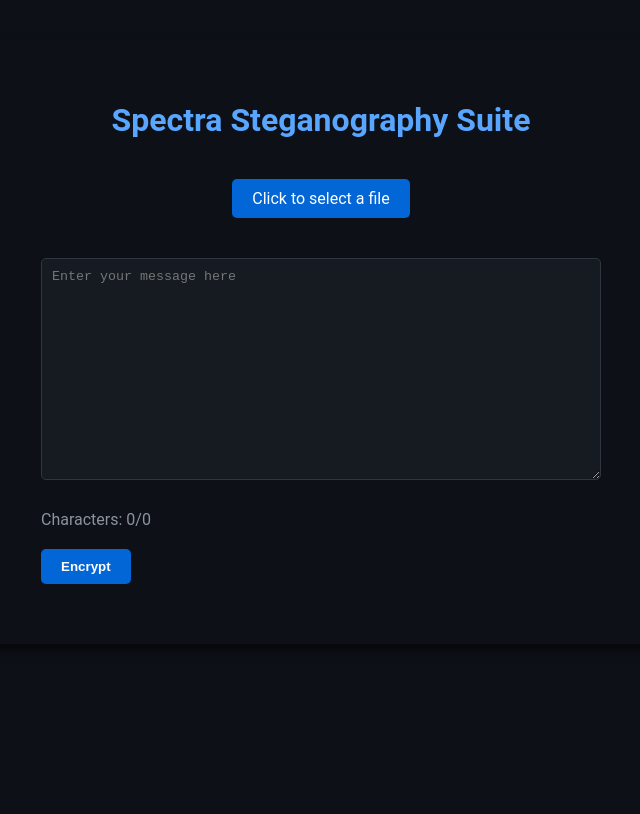
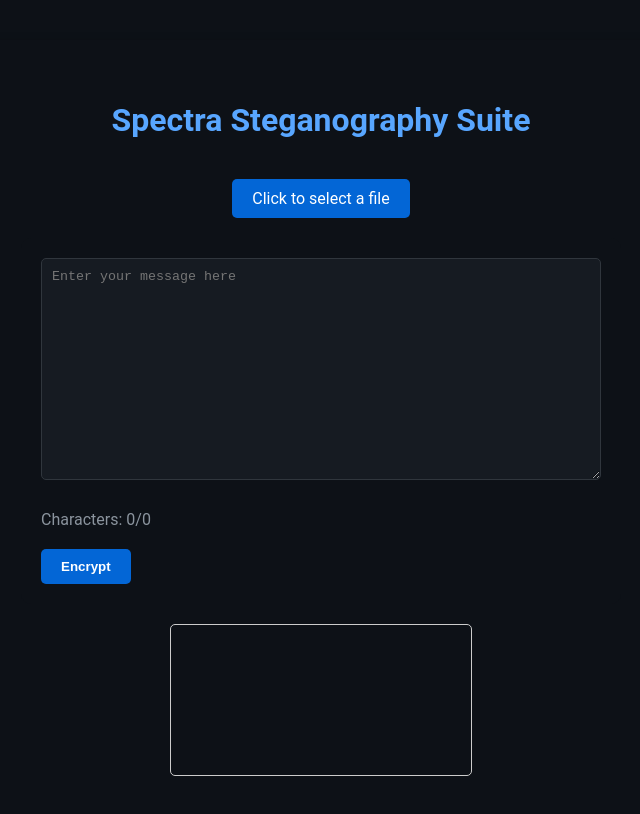
Before and after one commit to Daniel-Santiago-Acosta-1013/Spectra, a React (Vite) app: page / in a window 1280 px wide. Shown: the top 814 px of the page, without its empty margins (319-959 px from the left). Built offline with nearby package versions, Linux system fonts and the light colour scheme; the HTML template or start-up script is replaced by a standard one.

Commit message:
[fix][add] adding graphic animation with d3

```diff
--- a/package.json
+++ b/package.json
@@ -10,6 +10,8 @@
     "preview": "vite preview"
   },
   "dependencies": {
+    "@types/d3": "^7.4.3",
+    "d3": "^7.8.5",
     "react": "^18.2.0",
     "react-dom": "^18.2.0",
     "sass": "^1.69.5",
--- a/src/components/SteganographyForm/SteganographyForm.scss
+++ b/src/components/SteganographyForm/SteganographyForm.scss
@@ -23,3 +23,9 @@
         margin-bottom: 10px;
     }
 }
+
+.steganoVisualizationContainer {
+    display: flex;
+    align-items: center;
+    justify-content: center;
+}
--- a/src/components/SteganographyForm/SteganographyForm.tsx
+++ b/src/components/SteganographyForm/SteganographyForm.tsx
@@ -3,6 +3,7 @@ import Swal from 'sweetalert2';
 import EncryptButton from '../EncryptButton/EncryptButton';
 import DecryptButton from '../DecryptButton/DecryptButton';
 import { encryptMessageInImage, decryptMessageFromImage } from '../../utils/imageSteganography';
+import SteganographyVisualization from '../SteganographyVisualization/SteganographyVisualization';
 import './SteganographyForm.scss';
 
 function SteganographyForm({ file, fileType, capacity, isPotentialStego }: { file: File | null, fileType: string, capacity: number, isPotentialStego: boolean }) {
@@ -65,6 +66,7 @@ function SteganographyForm({ file, fileType, capacity, isPotentialStego }: { fil
   };
 
   return (
+    <>
       <div className="SteganographyForm">
         <textarea
           value={message}
@@ -76,6 +78,10 @@ function SteganographyForm({ file, fileType, capacity, isPotentialStego }: { fil
         <EncryptButton onEncrypt={handleEncrypt} />
         {isStegoDetected && <DecryptButton onDecrypt={handleDecrypt} />}
       </div>
+      <div className='steganoVisualizationContainer'>
+        <SteganographyVisualization isStegoDetected={isStegoDetected} />
+      </div>
+    </>
   );
 }
 
--- /dev/null
+++ b/src/components/SteganographyVisualization/SteganographyVisualization.scss
@@ -0,0 +1,11 @@
+.SteganographyVisualization {
+    margin-top: 20px;
+    border: 1px solid #ccc;
+    border-radius: 5px;
+    background-color: #0d1117;
+    overflow: hidden;
+
+    circle {
+      transition: all 0.2s ease-in-out;
+    }
+  }
--- /dev/null
+++ b/src/components/SteganographyVisualization/SteganographyVisualization.tsx
@@ -0,0 +1,56 @@
+import { useEffect, useRef } from 'react';
+import * as d3 from 'd3';
+import './SteganographyVisualization.scss';
+
+const SteganographyVisualization = ({ isStegoDetected }: { isStegoDetected: boolean }) => {
+  const ref = useRef<SVGSVGElement>(null);
+
+  useEffect(() => {
+    if (!ref.current) return;
+
+    const svg = d3.select(ref.current);
+    svg.selectAll("*").remove();
+
+    if (isStegoDetected) {
+      const width = 600;
+      const height = 400;
+
+      svg.attr('width', width)
+         .attr('height', height);
+
+      // Simula datos para representar píxeles y bits incrustados
+      const data = Array.from({ length: 100 }, (_, i) => ({
+        x: (i % 10) * 60 + 30,
+        y: Math.floor(i / 10) * 40 + 20,
+        isEncoded: Math.random() > 0.5,
+      }));
+
+      svg.selectAll('circle')
+        .data(data)
+        .enter()
+        .append('circle')
+        .attr('cx', d => d.x)
+        .attr('cy', d => d.y)
+        .attr('r', 18)
+        .attr('fill', d => d.isEncoded ? 'red' : 'blue')
+        .on('mouseover', function() {
+          d3.select(this)
+            .transition()
+            .duration(200)
+            .attr('r', 22)
+            .attr('stroke', 'yellow');
+        })
+        .on('mouseout', function() {
+          d3.select(this)
+            .transition()
+            .duration(200)
+            .attr('r', 18)
+            .attr('stroke', null);
+        });
+    }
+  }, [isStegoDetected]);
+
+  return <svg ref={ref} className="SteganographyVisualization"></svg>;
+};
+
+export default SteganographyVisualization;
```
Also changed, not shown: 1 other file (tests, documents, lock files or other folders). Lines whose indentation alone changed are shown as unchanged.
